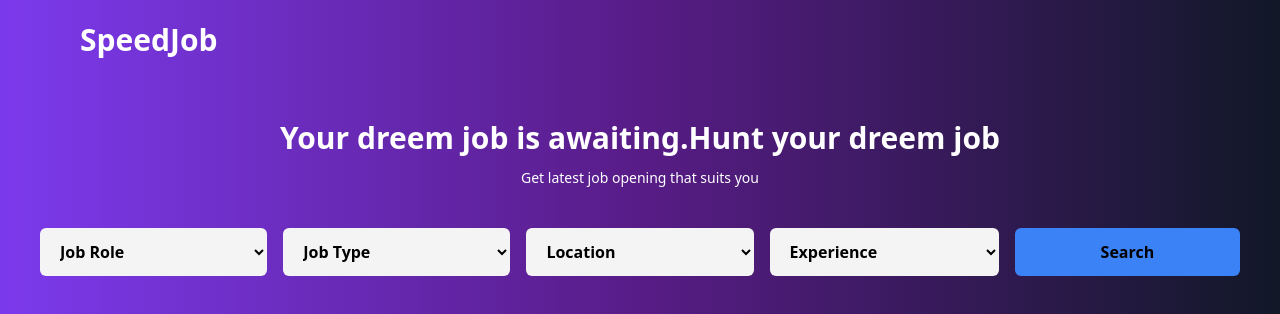
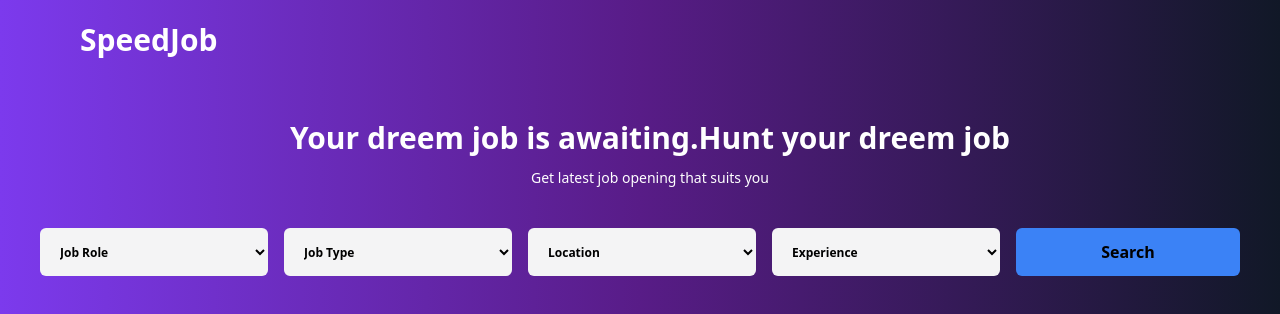
Before and after one commit to BIPODGHOSH/job-portal, a React (Vite) app: page / in a window 1280 px wide. Shown: the top 314 px of the page. Built offline with nearby package versions, Linux system fonts and the light colour scheme; no server answers.

Commit message:
adding filters functionality  on Searchbar

```diff
--- a/src/components/Header.jsx
+++ b/src/components/Header.jsx
@@ -2,7 +2,7 @@ import React from "react";
 
 const Header = () => {
   return (
-    <div className=" flex flex-col justify-center items-center gap-3 text-white mt-10">
+    <div className=" flex flex-col justify-center items-center gap-3 text-white mt-10 pl-5">
       <h1 className=" text-3xl font-bold">
         Your dreem job is awaiting.Hunt your dreem job
       </h1>
--- a/src/components/Home.jsx
+++ b/src/components/Home.jsx
@@ -1,5 +1,4 @@
-import { useEffect, useState } from "react";
-
+import React, { useEffect, useState } from "react";
 import Navbar from "./Navbar";
 import Header from "./Header";
 import SearchBar from "./SearchBar";
@@ -8,10 +7,19 @@ import dayjs from "dayjs";
 import Loader from "./Loader";
 
 function Home() {
-  const [jobs, setJob] = useState([]);
+  const [jobs, setJobs] = useState([]);
   const [loading, setLoading] = useState();
 
   const url = "https://api.lever.co/v0/postings/leverdemo?mode=json";
+
+  // State to store the selected filters
+  const [filters, setFilters] = useState({
+    jobRole: "",
+    jobType: "",
+    location: "",
+    experience: "",
+  });
+
   useEffect(() => {
     function jobPostings() {
       setLoading(true);
@@ -36,10 +44,21 @@ function Home() {
                 jobApplyUrl: job.applyUrl,
                 jobPostingDate: dayjs(job.createdAt).format("MM-DD-YYYY"),
                 jobSkills: job.lists[0]?.content,
+                jobExperience: job.experience,
               };
             });
 
-          setJob(modifiedData);
+          // Apply filters to the job data
+          const filteredJobs = modifiedData.filter((job) => {
+            return (
+              (!filters.jobRole || job.jobTitle === filters.jobRole) &&
+              // (!filters.jobType || job.jobType === filters.jobType) &&
+              (!filters.location || job.jobType === filters.location) &&
+              (!filters.experience || job.jobExperience === filters.experience)
+            );
+          });
+
+          setJobs(filteredJobs);
           setLoading(false);
         })
         .catch((error) => {
@@ -48,14 +67,18 @@ function Home() {
     }
 
     jobPostings();
-  }, []);
+  }, [filters]); // Trigger the effect when filters change
+
+  const handleSearch = (selectedFilters) => {
+    setFilters(selectedFilters);
+  };
 
   return (
     <>
       <div>
         <Navbar />
         <Header />
-        <SearchBar />
+        <SearchBar onSearch={handleSearch} />
       </div>
       <div className="flex justify-center w-screen">
         {loading ? (
--- a/src/components/JobDetails.jsx
+++ b/src/components/JobDetails.jsx
@@ -12,7 +12,7 @@ const JobDetails = () => {
   return (
     <>
       <Navbar />
-      <div className="mx-40 my-16">
+      <div className="mx-2 sm:mx-40 my-16">
         <div className="flex flex-col gap-24 justify-between items-center px-6 py-4 bg-zinc-200 rounded-md border border-black shadow-lg">
           <div className="flex flex-col gap-2">
             <h1 className="">{job.jobTitle}</h1>
--- a/src/components/Jobcard.jsx
+++ b/src/components/Jobcard.jsx
@@ -20,7 +20,7 @@ const Jobcard = ({ jobs }) => {
       {jobs &&
         jobs.map((job, index) => (
           <Link to="/jobdetails" state={job} key={index}>
-            <div className="mx-40 mb-4" key={index}>
+            <div className="mx-2 sm:mx-40 mb-4" key={index}>
               <div className="flex justify-between items-center px-6 py-4 bg-zinc-200 rounded-md border border-black shadow-lg hover:border-blue-500 hover:translate-y-1 hover:scale-105">
                 <div className="flex flex-col gap-2">
                   <h1 className="">{job.jobTitle}</h1>
--- a/src/components/SearchBar.jsx
+++ b/src/components/SearchBar.jsx
@@ -1,20 +1,42 @@
 import React from "react";
+import { useState } from "react";
 
-const SearchBar = () => {
+const SearchBar = ({ onSearch }) => {
+  const [selectedJobRole, setSelectedJobRole] = useState("");
+  const [selectedJobType, setSelectedJobType] = useState("");
+  const [selectedLocation, setSelectedLocation] = useState("");
+  const [selectedExperience, setSelectedExperience] = useState("");
+
+  const handleSearch = () => {
+    // Pass the selected values to the parent component (Home)
+    onSearch({
+      jobRole: selectedJobRole,
+      // jobType: selectedJobType,
+      location: selectedLocation,
+      // experience: selectedExperience,
+    });
+  };
+
   return (
-    <div className="flex justify-center gap-4 my-10 px-10">
-      <select className="w-64 py-3 pl-4 bg-zinc-100 font-semibold rounded-md">
+    <div className="flex justify-center gap-1 sm:gap-4 my-10 px-10 w-full">
+      <select
+        className=" w-20 sm:w-64 py-3 pl-0 px-0 sm:px-4 sm:pl-4 bg-zinc-100 font-semibold rounded-md text-xs"
+        onChange={(e) => setSelectedJobRole(e.target.value)}
+      >
         <option value="" disabled hidden selected>
           Job Role
         </option>
-        <option value="Frontend Developer">Frontend Developer</option>
-        <option value="Backend Developer">Backend Developer</option>
-        <option value="Fullstack Developer">Fullstack Developer</option>
-        <option value="Android Developer">Android Developer</option>
+        <option value="Software Engineer">Software Engineer</option>
+        <option value="Front End Engineer">Frontend Developer</option>
+        <option value="BackEnd Engineer">Backend Developer</option>
+        <option value="Full Stack Engineer">Fullstack Developer</option>
         <option value="iOS Developer">iOS Developer</option>
       </select>
 
-      <select className="w-64 py-3 pl-4 bg-zinc-100 font-semibold rounded-md">
+      <select
+        className="w-20 sm:w-64 py-3 pl-0 px-0 sm:px-4 sm:pl-4 bg-zinc-100 font-semibold rounded-md text-xs"
+        onChange={(e) => setSelectedJobType(e.target.value)}
+      >
         <option value="" disabled hidden selected>
           Job Type
         </option>
@@ -24,16 +46,22 @@ const SearchBar = () => {
         <option value="Internship">Internship</option>
       </select>
 
-      <select className="w-64 py-3 bg-zinc-100 font-semibold rounded-md pl-4">
+      <select
+        className="w-20 sm:w-64 py-3 pl-0 px-0 sm:px-4 sm:pl-4 bg-zinc-100 font-semibold rounded-md text-xs"
+        onChange={(e) => setSelectedLocation(e.target.value)}
+      >
         <option value="" disabled hidden selected>
           Location
         </option>
         <option value="Remote">Remote</option>
-        <option value="On site">On site</option>
+        <option value="On-site">On site</option>
         <option value="Hybrid">Hybrid</option>
       </select>
 
-      <select className="w-64 py-3 px-4 pl-4 bg-zinc-100 font-semibold rounded-md outline-none">
+      <select
+        className="w-20 sm:w-64 py-3 pl-0 px-0 sm:px-4 sm:pl-4 bg-zinc-100 font-semibold rounded-md outline-none text-xs"
+        onChange={(e) => setSelectedExperience(e.target.value)}
+      >
         <option value="" disabled hidden selected>
           Experience
         </option>
@@ -43,7 +71,10 @@ const SearchBar = () => {
         <option value="Senior">Senior</option>
       </select>
 
-      <button className="w-64 py-3 bg-blue-500 font-semibold rounded-md">
+      <button
+        className=" w-28 sm:w-64 py-3 bg-blue-500 font-semibold rounded-md"
+        onClick={handleSearch}
+      >
         Search
       </button>
     </div>
```
